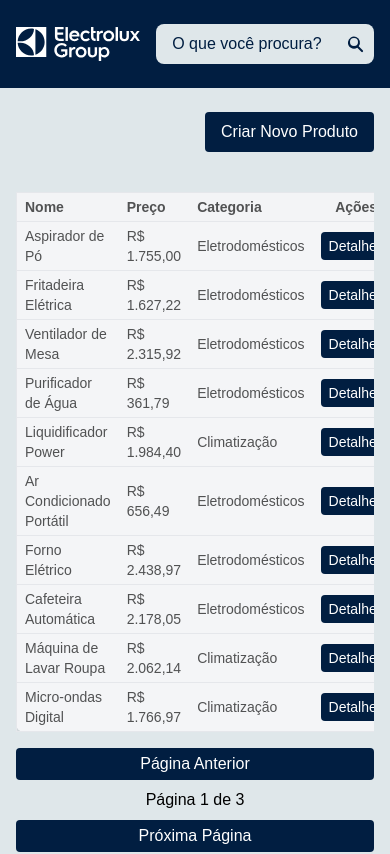
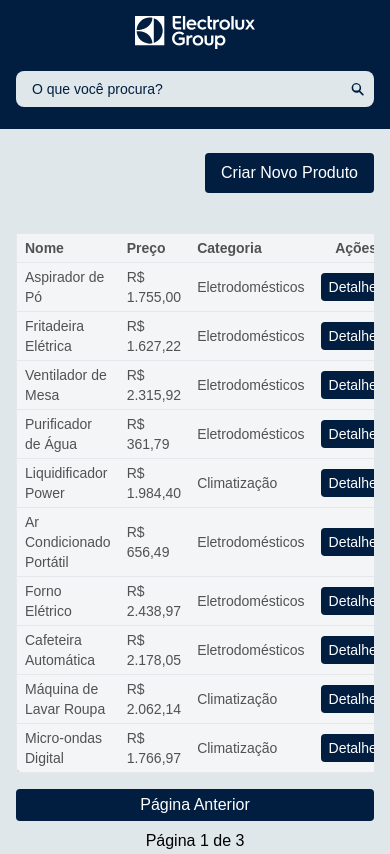
Before and after one commit to Suetam94/electrolux-products, an Angular app: page / in a window 390 px wide. Shown: the top 854 px of the page. Built offline with nearby package versions, Linux system fonts and the light colour scheme; data requests are answered from the project's data file; a web font is replaced by a local one.

Commit message:
feat: header responsive adjusts

```diff
--- a/src/app/shared/components/header/header.component.html
+++ b/src/app/shared/components/header/header.component.html
@@ -1,15 +1,15 @@
 <header class="bg-electrolux-blue p-4">
-  <div class="container flex items-center justify-between mx-auto">
-    <div class="flex items-center">
-      <img src="logo.svg" alt="Logo Electrolux" class="w-[150px]" />
+  <div class="container flex flex-col sm:flex-row items-center justify-between mx-auto space-y-4 sm:space-y-0">
+    <div class="flex items-center justify-center sm:justify-start">
+      <img src="logo.svg" alt="Logo Electrolux" class="w-[120px] sm:w-[150px]" />
     </div>
 
-    <form class="flex-grow flex items-center ml-4 max-w-2xl h-14">
+    <form class="flex-grow flex items-center sm:ml-4 w-full sm:max-w-2xl h-12 sm:h-14">
       <div class="relative w-full">
         <input
           type="text"
           placeholder="O que você procura?"
-          class="w-full bg-electrolux-light-gray text-electrolux-dark-gray placeholder-electrolux-blue rounded-lg py-2 pl-4 pr-10 focus:outline-none focus:ring-2 focus:ring-electrolux-blue"
+          class="w-full bg-electrolux-light-gray text-electrolux-dark-gray placeholder-electrolux-blue rounded-lg py-2 pl-4 pr-10 text-sm sm:text-base focus:outline-none focus:ring-2 focus:ring-electrolux-blue"
           name="searchTerm"
           [ngModel]="searchTerm"
           (input)="onInputChange($event)"
@@ -19,7 +19,7 @@
           type="button"
           class="absolute right-2 top-1/2 transform -translate-y-1/2 text-electrolux-blue"
         >
-          <svg xmlns="http://www.w3.org/2000/svg" class="h-5 w-5" viewBox="0 0 20 20" fill="currentColor">
+          <svg xmlns="http://www.w3.org/2000/svg" class="h-4 w-4 sm:h-5 sm:w-5" viewBox="0 0 20 20" fill="currentColor">
             <path
               fill-rule="evenodd"
               d="M8 4a4 4 0 100 8 4 4 0 000-8zM2 8a6 6 0 1110.7 4.3l4 4a1 1 0 11-1.4 1.4l-4-4A6 6 0 012 8z"
```
